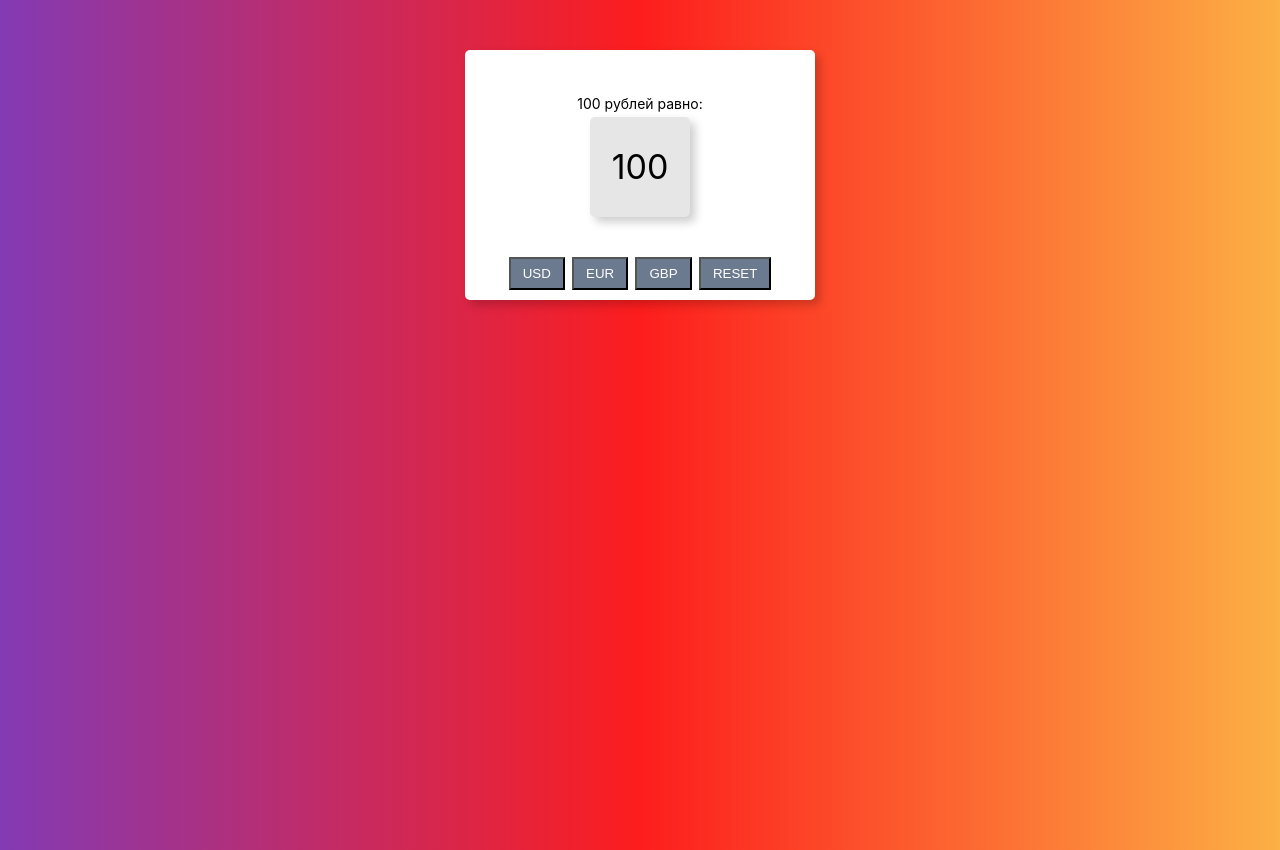
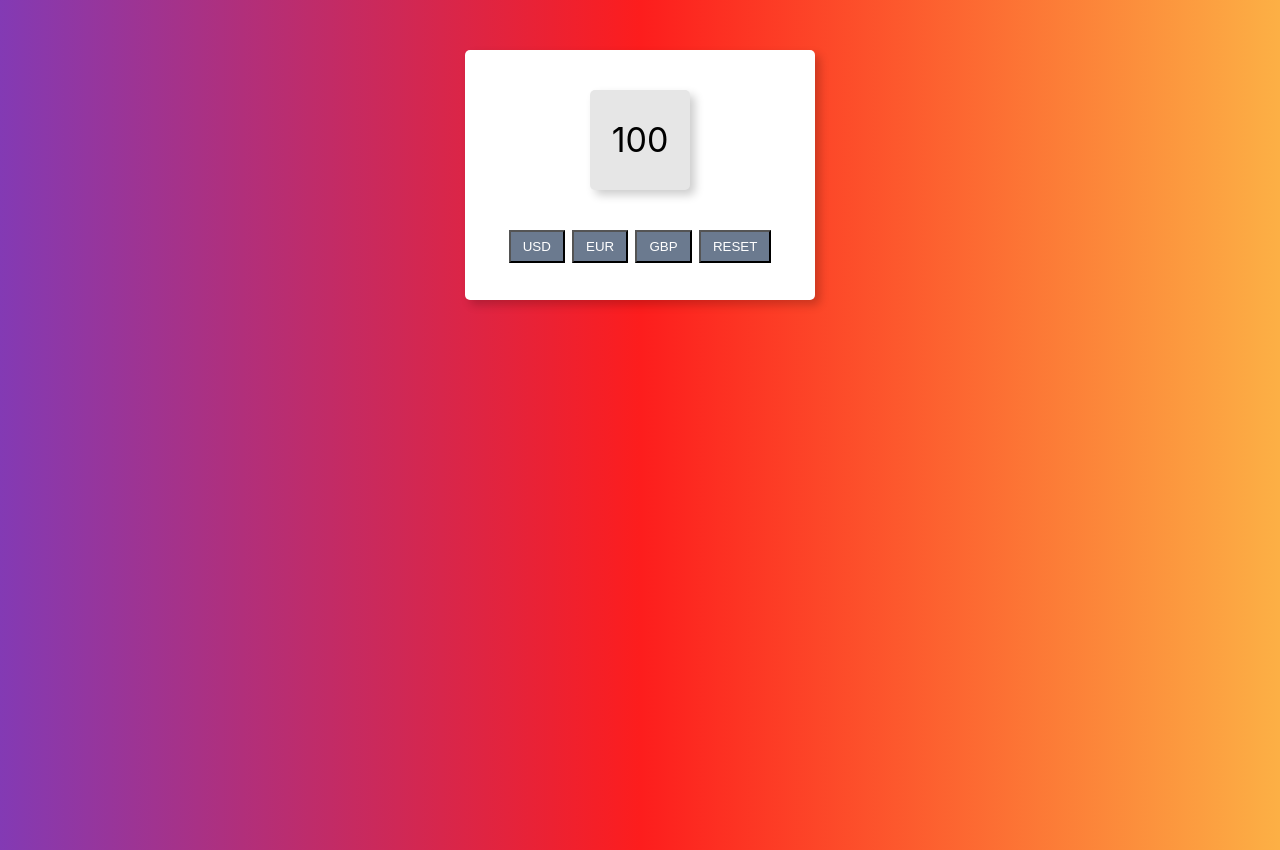
Before and after one commit to mahoutfe/currency, a React (Create React App) app: page / in a window 1280 px wide. Built offline with nearby package versions, Linux system fonts and the light colour scheme.

Commit message:
add Initial

```diff
--- a/src/App.js
+++ b/src/App.js
@@ -34,9 +34,13 @@ const App = (props) => {
 		setCourse(props.course);
 	}
 
+	const Initial = () => {
+		return <div className='initial'>{props.course} рублей равно:</div>;
+	};
+
 	return (
 		<div className='app'>
-			<div className='initial'>{props.course} рублей равно:</div>
+			{course !== props.course ? <Initial /> : null}
 			<div className='course'>{course}</div>
 			<div className='controls'>
 				<button onClick={() => getCurrCode('USD')}>USD</button>
```
